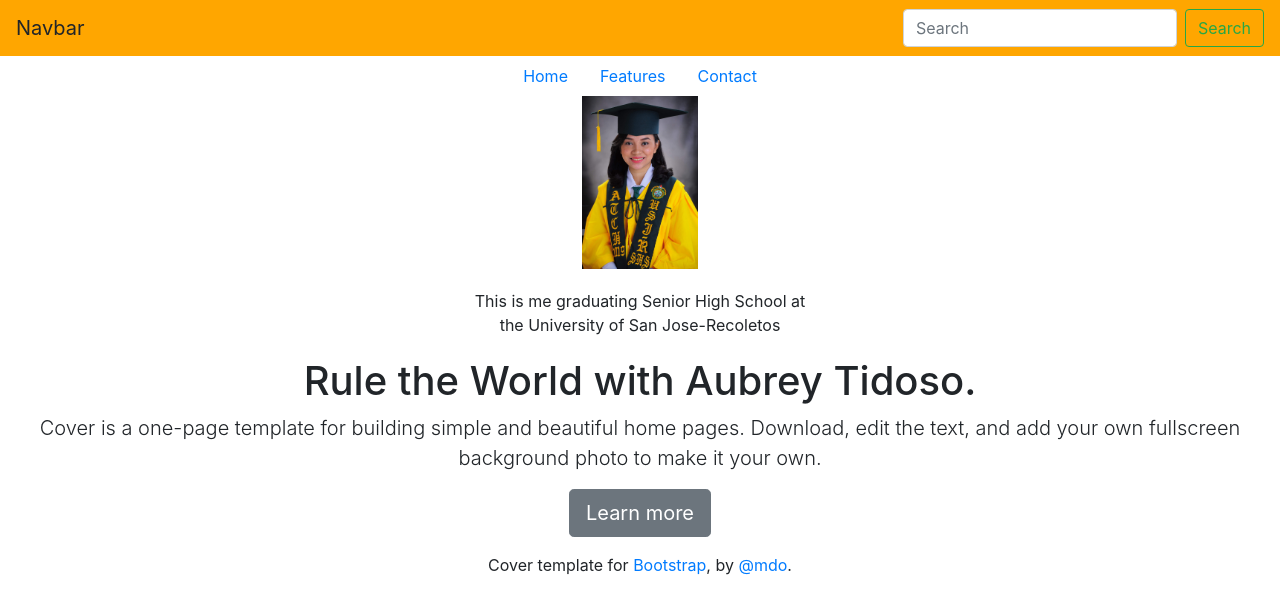
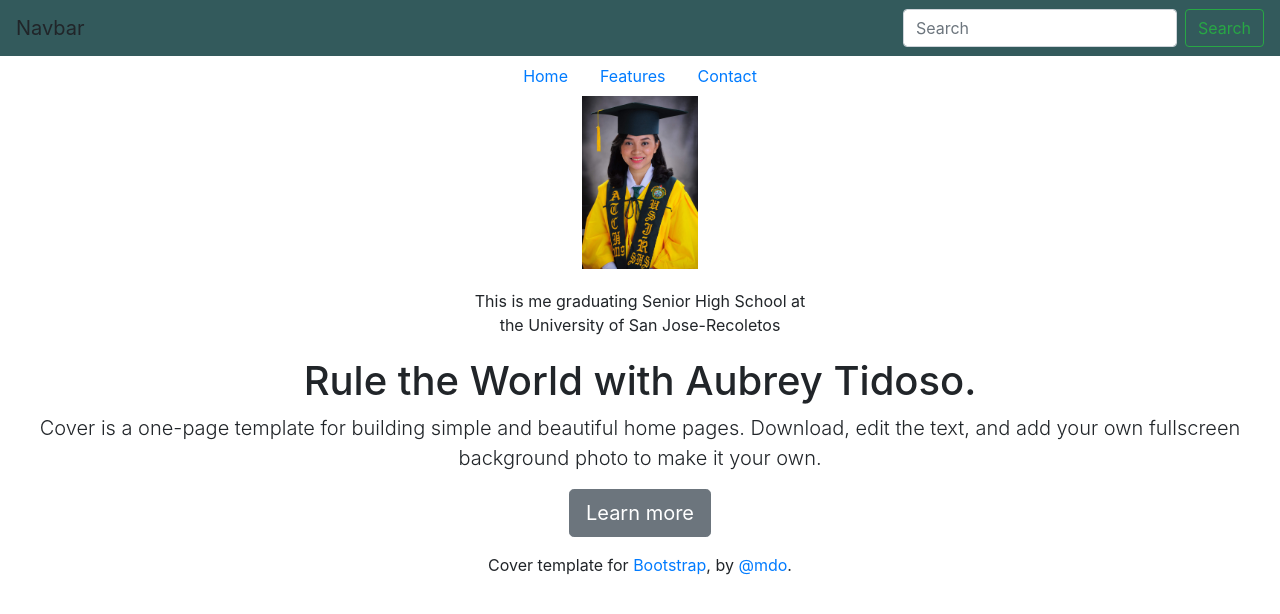
Before and after one commit to aubreytidoso/www.aubreytidoso.com, a plain HTML site: page index.html in a window 1280 px wide. Drawn offline with nearby package versions, Linux system fonts and the light colour scheme.

Commit message:
Adding changes

```diff
--- a/index.html
+++ b/index.html
@@ -26,10 +26,10 @@
 </head>
 
 <body class="text-center">
-    <nav class="navbar navbar-dark" style="background-color:rgb(255, 166, 0)">
+    <nav class="navbar navbar-dark" style="background-color:rgb(51, 90, 92)">
         <a class="navbar-brand">Navbar</a>
         <form class="form-inline">
-            <input class="form-control mr-sm-2" type="search" placeholder="Search" aria-label="Search">
+            <input class="form-control mr-sm-2" type="search" placeholder="Search" aria-label="Search" style="color:blanchedalmond">
             <button class="btn btn-outline-success my-2 my-sm-0" type="submit">Search</button>
         </form>
     </nav>
```
